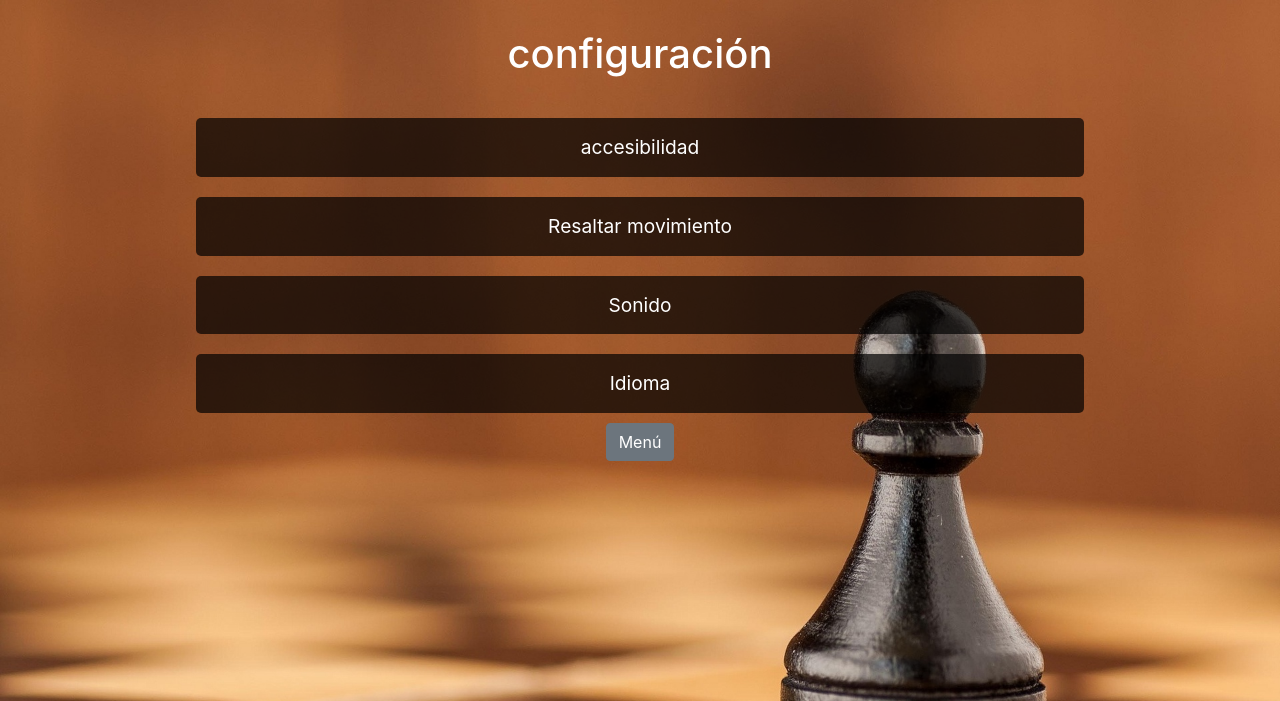
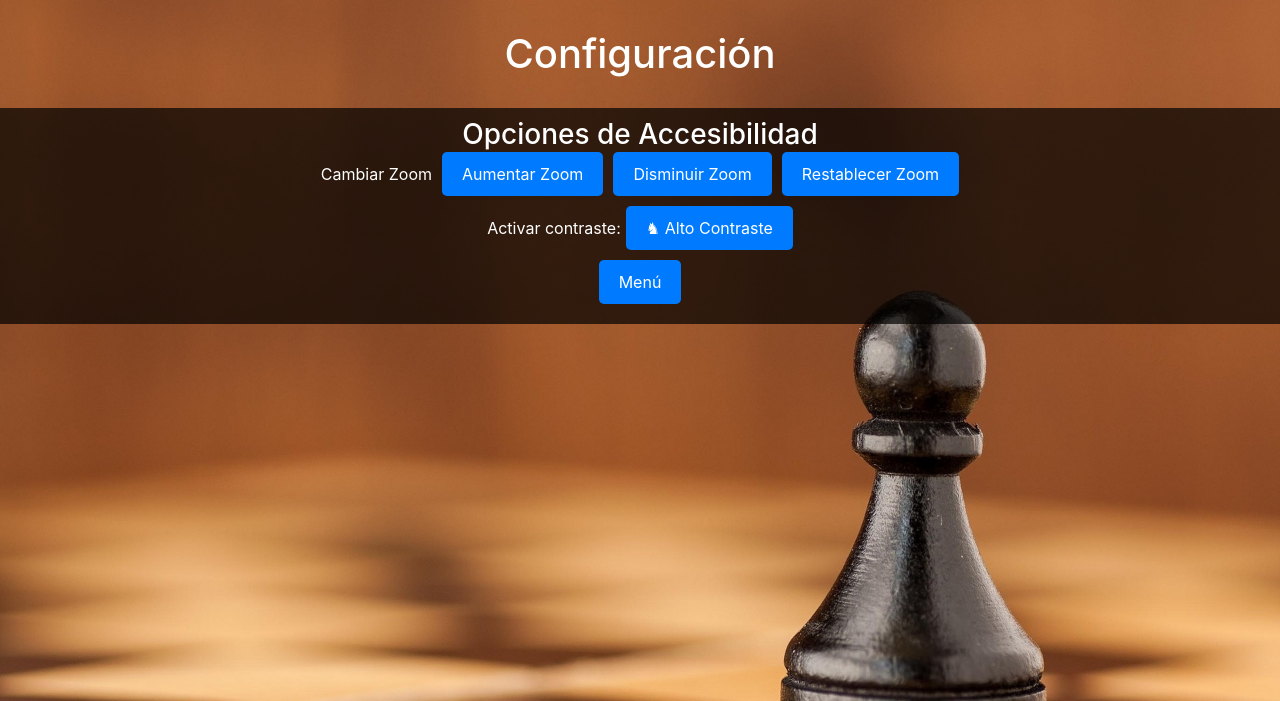
Before and after one commit to IvaGallegos/chess_web, a Django app: page /configuracion/ in a window 1280 px wide. Shown: the top 701 px of the page. Run offline with Django 4.2, Linux system fonts and the light colour scheme; some libraries are stand-ins or nearby versions.

Commit message:
mejoras visuales. aplicacion de funciones en configuracion

```diff
--- a/chessproject/chessapp/static/chessapp/accesibilidad.js
+++ b/chessproject/chessapp/static/chessapp/accesibilidad.js
@@ -213,3 +213,12 @@ auth.onAuthStateChanged((user) => {
             alert("Error al cerrar sesión: " + error.message);
         });
     }
+
+// Funcion Valor original del zoom
+const zoomOriginal = 1;  // 1 representa el zoom original (100%)
+
+function restablecerZoom() {
+    const cuerpo = document.body;
+    cuerpo.style.zoom = zoomOriginal;  // Restablece el zoom al valor original
+    guardarZoomEnFirestore(zoomOriginal);  // Guarda el valor original en Firestore
+}
--- a/chessproject/chessapp/static/chessapp/partidas.js
+++ b/chessproject/chessapp/static/chessapp/partidas.js
@@ -1,5 +1,3 @@
-// Tu configuración de Firebase
-// Asegúrate de que también esté inicializado Firestore
 //const app = firebase.initializeApp(firebaseConfig);
 const storage = firebase.storage();
 //const db = firebase.firestore();
--- a/chessproject/chessapp/templates/chessapp/configuracion.html
+++ b/chessproject/chessapp/templates/chessapp/configuracion.html
@@ -6,6 +6,7 @@
     <meta name="viewport" content="width=device-width, initial-scale=1.0">
     <title>Menú - ChessApp</title>
     <link rel="stylesheet" href="https://cdn.jsdelivr.net/npm/bootstrap@4.6.2/dist/css/bootstrap.min.css">
+
     <style>
         body {
             background-image: url("{% static 'chessapp/images/ajedrez_fondo.jpg' %}");
@@ -23,8 +24,8 @@
             margin-top: 20px;
         }
         .menu-button {
-            width: 80%;
-            margin: 10px 0;
+            width: auto;
+            margin: 10px 10px;
             padding: 15px;
             font-size: 1.2rem;
             text-align: center;
@@ -33,6 +34,7 @@
             border-radius: 5px;
             color: white;
             transition: background-color 0.3s;
+            text-decoration: none;
         }
         .menu-button:hover {
             background-color: rgba(255, 255, 255, 0.2);
@@ -43,6 +45,103 @@
         .logout-button:hover {
             background-color: #c82333; /* Color de hover para el botón de cerrar sesión */
         }
+
+        /*visual de panel de accesibilidad*/
+
+        .accesibilidad {
+            display: flex;
+            flex-direction: column; /* Coloca los elementos en columna */
+            justify-content: center;
+            align-items: center;
+            background-color: rgba(0, 0, 0, 0.7);
+            color: white;
+            padding: 10px;
+            top: 0;
+            left: 0;
+            right: 0;
+            z-index: 1000;
+            visibility: visible;
+        }
+
+        .accesibilidad h3 {
+            margin: 0 20px;
+        }
+
+        /* Estilos para los botones de zoom */
+        .zoom-controls {
+            display: flex;
+            flex-direction: row; /* Botones de zoom en fila */
+            gap: 10px;
+            align-items: center;
+            margin-bottom: 10px; /* Espacio con respecto al botón de alto contraste */
+        }
+
+        /* Estilos para el botón de alto contraste */
+        .contraste-control {
+            display: flex;
+            align-items: center;
+            gap: 5px; /* Espacio entre el texto y el botón */
+        }
+
+        .accesibilidad button,
+        .accesibilidad a {
+            padding: 10px 20px;
+            font-size: 1rem;
+            background-color: #007bff;
+            color: white;
+            border: none;
+            border-radius: 5px;
+            transition: background-color 0.3s;
+        }
+
+        .accesibilidad button:hover,
+        .accesibilidad a:hover {
+            background-color: #0056b3;
+        }
+
+        /* Botón de alternar accesibilidad */
+        #toggleAccesibilidadBtn {
+            position: fixed;
+            bottom: 20px;
+            left: 20px;
+            z-index: 1000;
+            padding: 10px 20px;
+            font-size: 1rem;
+            background-color: #007bff;
+            color: white;
+            border: none;
+            border-radius: 5px;
+            cursor: pointer;
+            transition: background-color 0.3s;
+        }
+
+        #toggleAccesibilidadBtn:hover {
+            background-color: #0056b3;
+        }
+
+
+        /* Estilo de alto contraste */
+    .alto-contraste {
+    background-color: black;
+    color: white;
+    }
+    /* Estilo de escala de grises */
+    .modo-gris {
+        filter: grayscale(100%);
+    }
+
+	/* Estilos generales para la navbar */
+    .navbar-accesibilidad {
+    position: fixed;
+    top: 0;
+    right: 0;
+    background-color: #333; /* Color oscuro inspirado en piezas de ajedrez */
+    padding: 10px;
+    border-radius: 0 0 0 10px;
+    box-shadow: -2px 2px 5px rgba(0, 0, 0, 0.2);
+    display: flex;
+    gap: 5px;
+}
     </style>
 </head>
 <body>
@@ -51,34 +150,33 @@
 <script src="https://www.gstatic.com/firebasejs/10.9.0/firebase-app-compat.js"></script>
 <script src="https://www.gstatic.com/firebasejs/10.9.0/firebase-firestore-compat.js"></script>
 <script src="https://www.gstatic.com/firebasejs/10.9.0/firebase-auth-compat.js"></script>
-<script>
-    const firebaseApp = firebase.initializeApp({
-        apiKey: "AIzaSyB2_bx_Cik5pDrL5GhS5mSUMve13BLtqV0",
-        authDomain: "chess-8911b.firebaseapp.com",
-        projectId: "chess-8911b",
-        storageBucket: "chess-8911b.appspot.com",
-        messagingSenderId: "928989868620",
-        appId: "1:928989868620:web:07ff1cc1c2ff08e382fae9",
-        measurementId: "G-3LHBN4WTVE"});
-    const db = firebaseApp.firestore();
-    const auth = firebaseApp.auth();
+<script type="text/javascript" src="{% static 'chessapp/accesibilidad.js' %}"></script>
 
 
-</script>
+<header class="menu-header">
+    <h1>Configuración</h1>
+</header>
+<div class="accesibilidad" id="accesibilidadOptions">
+    <h3>Opciones de Accesibilidad</h3>
 
-<header class="menu-header">
-    <h1>configuración</h1>
-</header>
+    <!-- Contenedor para los botones de zoom -->
+    <div class="zoom-controls">
+        <span>Cambiar Zoom</span>
+        <button class="btn" onclick="cambiarTamanoZoom('aumentar')">Aumentar Zoom</button>
+        <button class="btn" onclick="cambiarTamanoZoom('disminuir')">Disminuir Zoom</button>
+        <button class="btn" onclick="restablecerZoom()">Restablecer Zoom</button>
+    </div>
 
-<div class="container menu-content">
-    <a  class="menu-button btn">accesibilidad</a>
-    <a  class="menu-button btn">Resaltar movimiento</a>
-    <a  class="menu-button btn">Sonido</a>
-    <a class="menu-button btn">Idioma</a>
-    <a class="btn btn-secondary mx-2" href="{% url 'menu' %}">Menú</a>
+    <!-- Botón para el alto contraste en una nueva línea -->
+    <div class="contraste-control">
+        <span>Activar contraste:</span>
+        <button class="btn-accesibilidad" onclick="toggleAltoContraste()">♞ Alto Contraste</button>
+    </div>
+
+    <a class="menu-button" href="{% url 'menu' %}">Menú</a>
+</div>
 
 
-</div>
 
 <script src="https://cdn.jsdelivr.net/npm/jquery@3.5.1/dist/jquery.slim.min.js"></script>
 <script src="https://cdn.jsdelivr.net/npm/bootstrap@4.6.2/dist/js/bootstrap.bundle.min.js"></script>
--- a/chessproject/chessapp/templates/chessapp/menu.html
+++ b/chessproject/chessapp/templates/chessapp/menu.html
@@ -7,7 +7,6 @@
     <title>Menú - ChessApp</title>
     <link rel="stylesheet" href="https://cdn.jsdelivr.net/npm/bootstrap@4.6.2/dist/css/bootstrap.min.css">
 
-    <!--<script type="text/javascript" src="{% static 'chessapp/zoom.js' %}"></script>-->
 
 
     <style>
@@ -80,7 +79,6 @@
     <script src="https://www.gstatic.com/firebasejs/10.9.0/firebase-firestore-compat.js"></script>
     <script src="https://www.gstatic.com/firebasejs/10.9.0/firebase-auth-compat.js"></script>
     <script type="text/javascript" src="{% static 'chessapp/accesibilidad.js' %}"></script>
-<script src="chessapp/chess.js"></script>
 
 
 <header class="menu-header">
--- a/chessproject/chessapp/templates/chessapp/perfil.html
+++ b/chessproject/chessapp/templates/chessapp/perfil.html
@@ -9,8 +9,9 @@
     <title>Perfil de Ajedrecista</title>
     <style>
         body {
-            background-color: #f8f9fa;
-            font-family: Arial, sans-serif;
+            background-image: url("{% static 'chessapp/images/ajedrez_fondo.jpg' %}");
+            background-size: cover;
+            color: black;
         }
 
         .profile-container {
--- a/chessproject/chessapp/views.py
+++ b/chessproject/chessapp/views.py
@@ -45,31 +45,8 @@ def contacto(request):
 def configuracion(request):
     return render(request, 'chessapp/configuracion.html')
 
-#parte que iso cristobal
-def finalizar_partida(request):
-    if request.method == 'POST':
-        resultado = request.POST.get('resultado')  # Obtener el resultado de la partida
-        movimientos = request.POST.get('movimientos')  # Obtener los movimientos
-        partida = Partida(jugador=request.user, resultado=resultado, movimientos=movimientos)
-        partida.save()  # Guardar la partida en la base de datos
-        return redirect('perfil')  # Redirigir al perfil del usuario
-
-
-@login_required  # Este decorador asegura que solo usuarios autenticados puedan acceder a esta vista
 def perfil(request):
-    partidas = Partida.objects.filter(jugador=request.user)  # Obtener partidas del usuario
-
-    context = {
-        'partidas': partidas,
-        'usuario': request.user,  # Pasamos el usuario actual al contexto
-    }
-    return render(request, 'perfil.html', context)
-
-
-
-
-
-
+    return render(request, 'chessapp/perfil.html')
 
 ## probando listado de partidas guardadas
 def partidas_guardadas(request):
```
Also changed, not shown: chessproject/chessapp/templates/chessapp/partidas_guardadas.html (+25 -17 lines).
